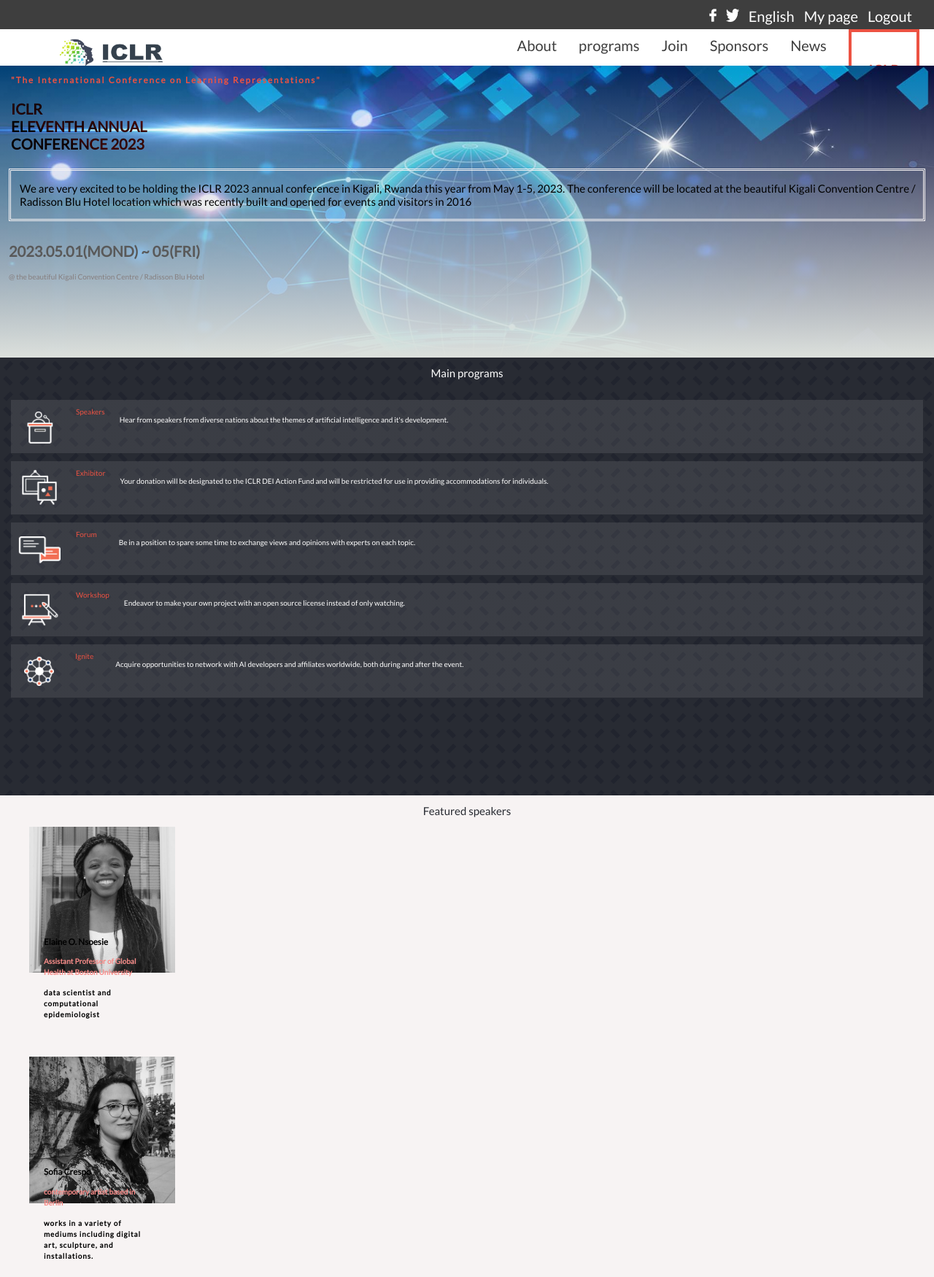
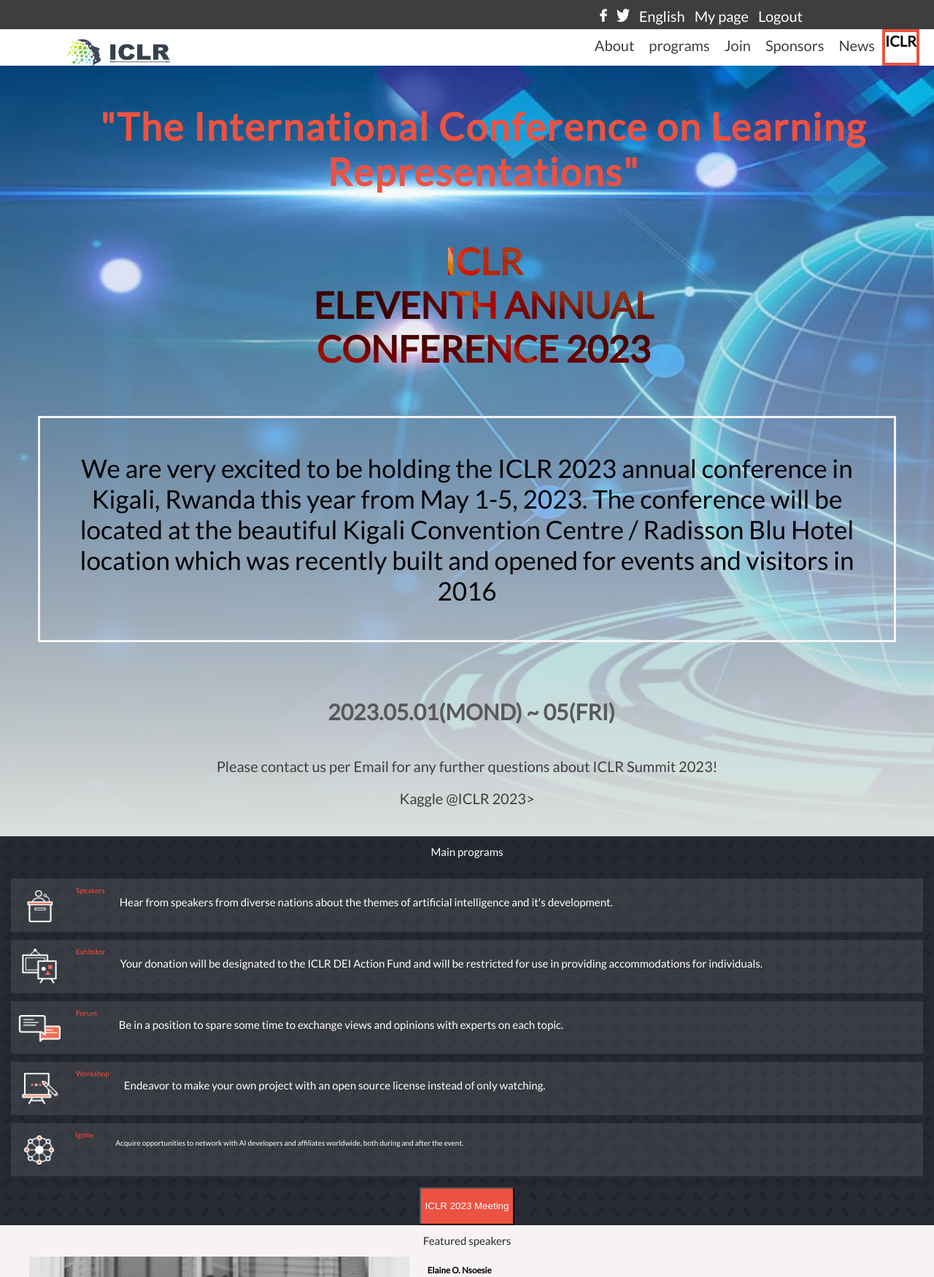
Before and after one commit to Christelle-12/Capstone-project-1, a website: page index.html in a window 1280 px wide. Shown: the top 1750 px of the page at 73% size. Drawn offline with Linux system fonts and the light colour scheme.

Commit message:
Design desktop version

```diff
--- a/index.html
+++ b/index.html
@@ -21,13 +21,17 @@
             <li><a href="#" class="menu-item">programs</a></li>
             <li><a href="#" class="menu-item">Join</a></li>
             <li><a href="#" class="menu-item">Sponsors</a></li>
-            <li><a href="#" class="menu-item">News</a></li>
+            <li><a href="#">News</a></li>
        </ul>
+       <div class="event">
+        <a href="#" class="menu-item">ICLR event</a>
        </div>
-    <div class="event">ICLR event</div>
+    </div>
 </section>
-
+<!-- home page start -->
+<header>
     <nav class="nav">
+        <!-- desktop header -->
         <div class="upper">
             <ul>
                 <li><a href="#"> <img src="images/desktop/Rectangle.png" alt="Facebook"></a>
@@ -65,12 +69,15 @@
                     <li><a href="#" class="menu-item">Sponsors</a></li>
                     <li><a href="#" class="menu-item">News</a></li>
                 </ul>
-            <div class="event"> <p>ICLR event</p> </div>
+                <div class="event1">
+                    <span class="p-eve">ICLR </span>
                 </div>
             </div>
-
+        </div>
     </nav>
-
+</header>
+<!-- first part -->
+<section>
     <div class="hero-container">
         <h3>
             "The International Conference on Learning Representations"
@@ -80,7 +87,8 @@
         </h1>
         <div class="hero-container-text">
             <p>
-                We are very excited to be holding the ICLR 2023 annual conference in Kigali, Rwanda this year from May 1-5, 2023.
+                We are very excited to be holding the ICLR 2023 annual conference in Kigali, Rwanda this year from May 1-5,
+                2023.
                 The
                 conference will be located at the beautiful Kigali Convention Centre / Radisson Blu Hotel location which was
                 recently
@@ -91,7 +99,15 @@
             <h2>2023.05.01(MOND) ~ 05(FRI)</h2>
             <p>@ the beautiful Kigali Convention Centre / Radisson Blu Hotel</p>
         </div>
+        <div class="contact">
+            <p>Please contact us per Email for any further questions about ICLR Summit 2023! </p>
+            <span><a href="https://iclr.cc/">Kaggle @ICLR 2023></a></span>
         </div>
+    </div>
+
+</section>
+<!-- second part -->
+<section class="section-prog">
     <div class="programs">
         <h2>Main programs</h2>
         <!-- list of programs -->
@@ -99,14 +115,16 @@
             <li class="li-cards">
                 <img src="images/programs/program_icon_01 1.png" alt="">
                 <span> Speakers</span>
-                <p class="p-text">Hear from speakers from diverse nations about the themes of artificial intelligence and it's development.
+                <p class="p-text">Hear from speakers from diverse nations about the themes of artificial intelligence and
+                    it's development.
                 </p>
             </li>
             <li class="li-cards">
                 <img src="images/programs/program_icon_02 1.png" alt="">
                 <span>Exhibitor</span>
                 <p class="p-text">
-                    Your donation will be designated to the ICLR DEI Action Fund and will be restricted for use in providing accommodations for individuals.
+                    Your donation will be designated to the ICLR DEI Action Fund and will be restricted for use in providing
+                    accommodations for individuals.
                 </p>
             </li>
 
@@ -128,23 +146,29 @@
                 <img src="images/programs/program_icon_05 1.png" alt="">
                 <span>Ignite</span>
                 <p class="ignite">
-                    Acquire opportunities to network with AI developers and affiliates worldwide, both during and after the event.
+                    Acquire opportunities to network with AI developers and affiliates worldwide, both during and after the
+                    event.
                 </p>
             </li>
         </ul>
+    </div>
     <button class="footer-but">ICLR 2023 Meeting</button>
-    </div>
-
+</section>
+<!-- third part -->
+<section>
     <div id="presenters" class="speakers">
         <h2>
             Featured speakers
         </h2>
         <!-- dynamically rendered list -->
+
         <ul class="other-speakers">
             </ul>
         <!-- end -->
         <button type="submit"><span>MORE</span> <i class="fa-solid fa-angle-down"></i></button>
     </div>
+</section>
+
 <script src="speakers.js"></script>
 <script src="menu.js"></script>
 </body>
--- a/speakers.js
+++ b/speakers.js
@@ -23,41 +23,41 @@
         id: 3,
         name: 'Masashi Sugiyama',
         Image: {
-            img: "images/speakers/Masashi1.jpg",
+            img: "images/speakers/sugiyama2.jpeg",
             alt: 'speaker 3',
         },
         job: 'prominent Japanese computer scientist and artificial intelligence (AI) researcher',
-        about: 'a professor at the University of Tokyo and the director of the RIKEN Center for Advanced Intelligence Project'
+        about: 'a professor at the University of Tokyo and the director of the RIKEN Center for AI .'
     },
     {
         id: 4,
         name: 'Girmaw Abebe Tadesse',
         Image: {
-            img: "images/speakers/abebe1.jpeg",
+            img: "images/speakers/girmaw_abebe22.jpg",
             alt: "speaker 4",
         },
         job: 'computer scientist and educator',
-        about: 'currently a lecturer and researcher at Addis Ababa University in Ethiopia, where he teaches courses on topics such as computer networking, computer security, and mobile computing.',
+        about: 'researcher at Addis Ababa University in Ethiopia with successfull collaboration',
     },
     {
         id: 5,
         name: 'Jascha Sohl-Dickstein',
         Image: {
-            img: "images/speakers/Jascha1.png",
+            img: "images/speakers/jasack22.jpg",
             alt: 'speaker 5',
         },
         job: 'research scientist and engineer',
-        about: 'currently a research scientist at Google Brain, where he works on developing new algorithms and techniques for deep learning.',
+        about: 'a scientist at Google Brain,works on developing new algorithms for deep learning.',
     },
     {
         id: 6,
         name: 'Dilek Hakkani-Tur',
         Image: {
-            img: "images/speakers/dilek1.jpeg",
+            img: "images/speakers/Dilek_Portrait-22.jpg",
             alt: "speaker 6",
         },
         job: ' prominent researcher and scientist in the field of artificial intelligence and natural language processing',
-        about: 'currently a Principal Research Scientist at Amazon Web Services (AWS), where she leads the Conversational AI team.',
+        about: 'Research Scientist at Amazon Web Services, she leads the Conversational AI team.',
     }
 
 ];
@@ -82,7 +82,8 @@
   container.appendChild(card);
 });
 
-const teamlist = document.querySelectorAll('#presenters .other-speakers li');
+
+const teamlist = document.querySelectorAll('.cards');
 const MoreButt = document.querySelector('#presenters button');
 const SpanButt = document.querySelector('#presenters button span');
 const IconButt = document.querySelector('#presenters button i');
@@ -91,8 +92,10 @@
 
 function displayMore() {
   if (!stat) {
-    teamlist.forEach((team) => {
-      team.style.display = 'flex';
+    teamlist.forEach((team, index) => {
+      if (index >= 2) {
+        team.style.display = 'flex';
+      }
     });
     SpanButt.textContent = 'LESS';
     IconButt.classList.remove('fa-angle-down');
@@ -100,7 +103,7 @@
     stat = true;
   } else {
     teamlist.forEach((team, index) => {
-      if (index > 1) {
+      if (index >= 2) {
         team.style.display = 'none';
       }
     });
@@ -111,4 +114,12 @@
   }
 }
 
+// Hide all speakers except the first two by default
+teamlist.forEach((team, index) => {
+  if (index >= 2) {
+    team.style.display = 'none';
+  }
+});
+
+
 MoreButt.addEventListener('click', displayMore);
--- a/style.css
+++ b/style.css
@@ -23,12 +23,8 @@
   overflow-x: hidden;
 }
 
-.nav {
-  display: flex;
-}
-
 .nav .menu-logo {
-  width: 100%;
+  /* width: 100%; */
   height: 8rem;
   background-color: #fff;
   display: flex;
@@ -42,7 +38,7 @@
   width: 20%;
 }
 
-/* menu event styles */
+/* menu popup event styles */
 .menu-section {
   display: none;
 }
@@ -61,7 +57,7 @@
   margin: 2rem 2rem;
 }
 
-.menu-list {
+section .menu-list {
   list-style: none;
   display: flex;
   flex-direction: column;
@@ -69,14 +65,12 @@
   gap: 3rem;
 }
 
-.menu-list a {
+section .menu-list a {
   text-decoration: none;
   color: var(--primaryColor);
   font-size: 5rem;
 }
-
-.event {
-  color: var(--primaryColor);
+ .event{
   border: 3.5px solid var(--secondaryColor);
   width: 40%;
   padding: 2rem 2rem;
@@ -84,6 +78,10 @@
   font-size: 2rem;
   font-weight: 700;
   box-sizing: border-box;
+}
+.event a {
+  text-decoration: none;
+  color: var(--primaryColor);
 }
 
 /* #### */
@@ -93,8 +91,9 @@
   position: relative;
 }
 
-.nav .logo {
+.nav span .logo {
   padding-left: 15%;
+
 }
 
 .nav .logo img {
@@ -152,12 +151,19 @@
   color: rgb(133, 126, 126);
   padding-left: 1.2rem;
 }
+.section-prog {
+  background-image: url(/images/backgrounds/main-program-bg.png);
+    background-color: rgb(39 42 50 / 99.3%);
+    display: flex;
+    flex-direction: column;
+
+}
 
 .programs {
   width: 100%;
   display: flex;
   flex-direction: column;
-  height: 60rem;
+  /* height: auto; */
   background-image: url(/images/backgrounds/main-program-bg.png);
   background-color: rgb(39 42 50 / 99.3%);
 }
@@ -175,7 +181,7 @@
   gap: 1.1rem;
   padding: 1rem;
   margin: 0.5rem;
-  height: 3rem;
+  height: auto;
 }
 
 .li-cards {
@@ -188,15 +194,20 @@
 .li-cards .Forum {
   padding-left: 1rem;
   line-height: 1.5rem;
+  font-size: 1.5rem;
+  font-weight: 40;
 }
 
 .li-cards .p-text {
   line-height: 1.5rem;
+  font-size: 1.5rem;
+
 }
 
 .li-cards .workshop {
   padding-right: 1.5rem;
   line-height: 1.5rem;
+  font-size: 1.5rem;
 }
 
 .li-cards .ignite {
@@ -215,11 +226,10 @@
 .footer-but {
   background: #ec5242;
   color: #fff;
-  margin-top: 120%;
   height: 5.2rem;
-  width: 24rem;
-  margin-bottom: 1.2rem;
+  width: auto;
   align-self: center;
+
 }
 
 /* speakers styles */
@@ -236,26 +246,23 @@
   text-align: center;
 }
 
-.speakers .other-speakers {
-  display: flex;
-  flex-direction: column;
-  font-family: 'lato', sans-serif;
-  gap: 3rem;
-}
+ .cards-image {
+  width: 100%;
+  list-style: none;
 
-li .cards-image {
-  width: 20rem;
-  height: 13rem;
-  list-style: none;
+
 }
 
 .cards {
   list-style: none;
+  display: grid;
+  grid-template-columns: 3fr 4fr;
+  grid-template-rows: auto;
+  grid-column-gap: 2.5rem;
+
 }
 
 li .cards-text {
-  margin: 2rem;
-  max-width: 15rem;
   position: relative;
 }
 
@@ -274,6 +281,7 @@
   font-weight: 600;
   letter-spacing: 0.09rem;
   line-height: 1.5rem;
+
 }
 
 .speakers button {
@@ -303,6 +311,12 @@
   .menu-list {
     display: none;
   }
+  .event1 {
+    display: none;
+  }
+  .contact {
+    display: none;
+  }
 }
 
 /* end of speaker style */
@@ -322,6 +336,7 @@
     display: none;
   }
 
+
   .wrapping {
     display: flex;
     padding-right: 2rem;
@@ -329,11 +344,13 @@
     background-color: #fff;
     height: 5rem;
     box-sizing: border-box;
+
   }
 
   .nav {
     display: flex;
     flex-direction: column;
+
   }
 
   .nav .upper {
@@ -341,6 +358,7 @@
     height: 3rem;
     width: 100%;
     padding-bottom: 1rem;
+
   }
 
   .nav .upper ul {
@@ -350,6 +368,7 @@
     justify-content: flex-end;
     padding-right: 3rem;
     list-style: none;
+    padding-right: 18rem;
   }
 
   .nav .upper ul li a {
@@ -374,25 +393,89 @@
   .menu-list {
     display: flex;
     flex-direction: row;
-    justify-content: space-between;
+    gap: 2rem;
+    padding-right: 1rem;
+
+
+  }
+  .menu-list li {
+    list-style: none;
+
+  }
+  .menu-list li a{
+    text-decoration: none;
+    color: var(--primaryColor);
   }
 
   .menu-list .menu-item {
     font-size: 2rem;
   }
 
-  .event {
-    color: var(--secondaryColor);
+  .event1 {
     border: 4.5px solid var(--secondaryColor);
-
-    /* width: 40%; */
-    height: fit-content;
+    width: 70%;
+    height: 5rem;
     font-size: 2rem;
     font-weight: 700;
     box-sizing: border-box;
   }
+  .hero-container {
+    width: 100%;
+    height: auto;
+    display: flex;
+    flex-direction: column;
+    background: linear-gradient(rgba(206, 205, 205, 0), rgb(220, 224, 220)), url(images/backgrounds/summit-background.jpg);
+    background-size: cover;
+    background-repeat: no-repeat;
+    padding-bottom: 4rem;
+  }
+    .hero-container h3 {
+      color: var(--secondaryColor);
+      letter-spacing: 0.2rem;
+      padding-left: 1.5rem;
+      font-size: 5.2rem;
+      margin-left: 3rem;
+      text-align: center;
+    }
 
-  .event p {
-    text-align: center;
-  }
+    .hero-container h1 {
+      text-transform: uppercase;
+      padding-left: 1.5rem;
+      color: var(--seconderyColor);
+      font-size: 5rem;
+      margin-left: 3rem;
+      text-align: center;
+    }
+
+    .hero-container-text {
+      border-style: solid;
+      border-color: #f7f3f3;
+      box-sizing: border-box;
+      padding: 1.2rem;
+      margin: 5.2rem;
+      font-size: 3.5rem;
+      text-align: center;
+    }
+    .time h2 {
+      color: #595959;
+      font-weight: 900;
+      font-size: 3rem;
+      padding-left: 1.2rem;
+      text-align: center;
+    }
+
+    .time p {
+      display: none;
+    }
+    .contact {
+      color: var(--primaryColor);
+      text-align: center;
+      font-size: 2rem;
+    }
+    .contact span a {
+      text-decoration: none;
+      color:var(--primaryColor) ;
+    }
+
+
 }
```
Also changed, not shown: images/speakers/Dilek_Portrait-22.jpg (added), images/speakers/Girmaw Abebe2.jpeg (added), images/speakers/girmaw_abebe22.jpg (added), images/speakers/jasack22.jpg (added), images/speakers/sugiyama2.jpeg (added). Lines whose indentation alone changed are shown as unchanged.
